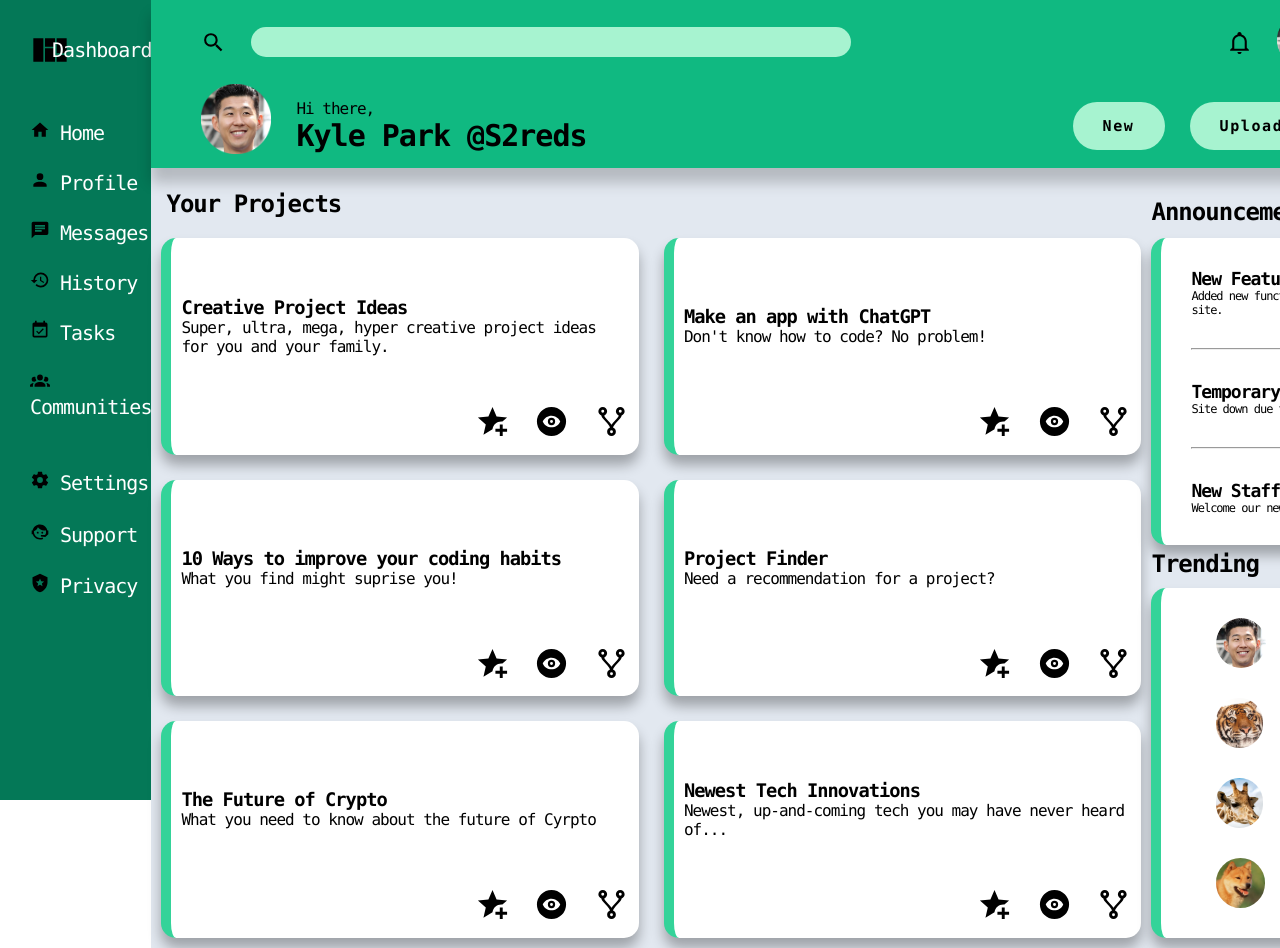
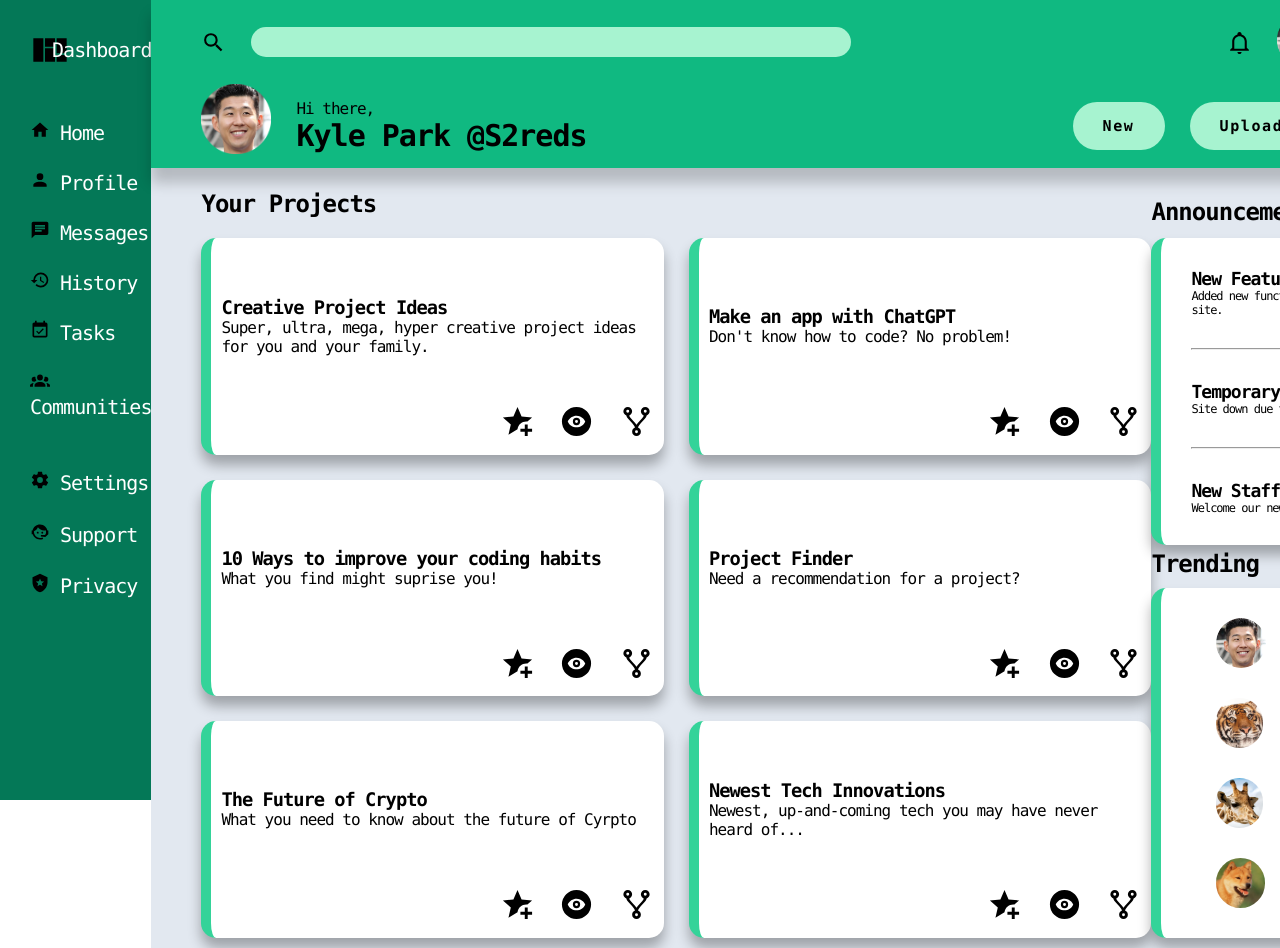
Before and after one commit to S2reds/admin-dashboard, a plain HTML site: page index.html in a window 1280 px wide. Shown: the top 948 px of the page. Drawn offline with Linux system fonts and the light colour scheme.

Commit message:
Fixed cards padding

```diff
--- a/styles.css
+++ b/styles.css
@@ -139,13 +139,8 @@ body {
     justify-content: space-between;
     grid-area: mainheader;
     align-items: end;
-
+    padding-left: 50px;
 }
-
-.mainheader h2:last-child {
-    margin-right: 95px;
-}
-
 
 .announce {
     grid-area: announce;
@@ -173,7 +168,7 @@ body {
     grid-template-rows: 1fr 1fr 1fr;
     height: 720px;
     width: 1000px;
-    padding: 10px;
+    padding: 10px 0 10px 50px;
     gap: 25px;
     grid-area: cards;
 }
```
